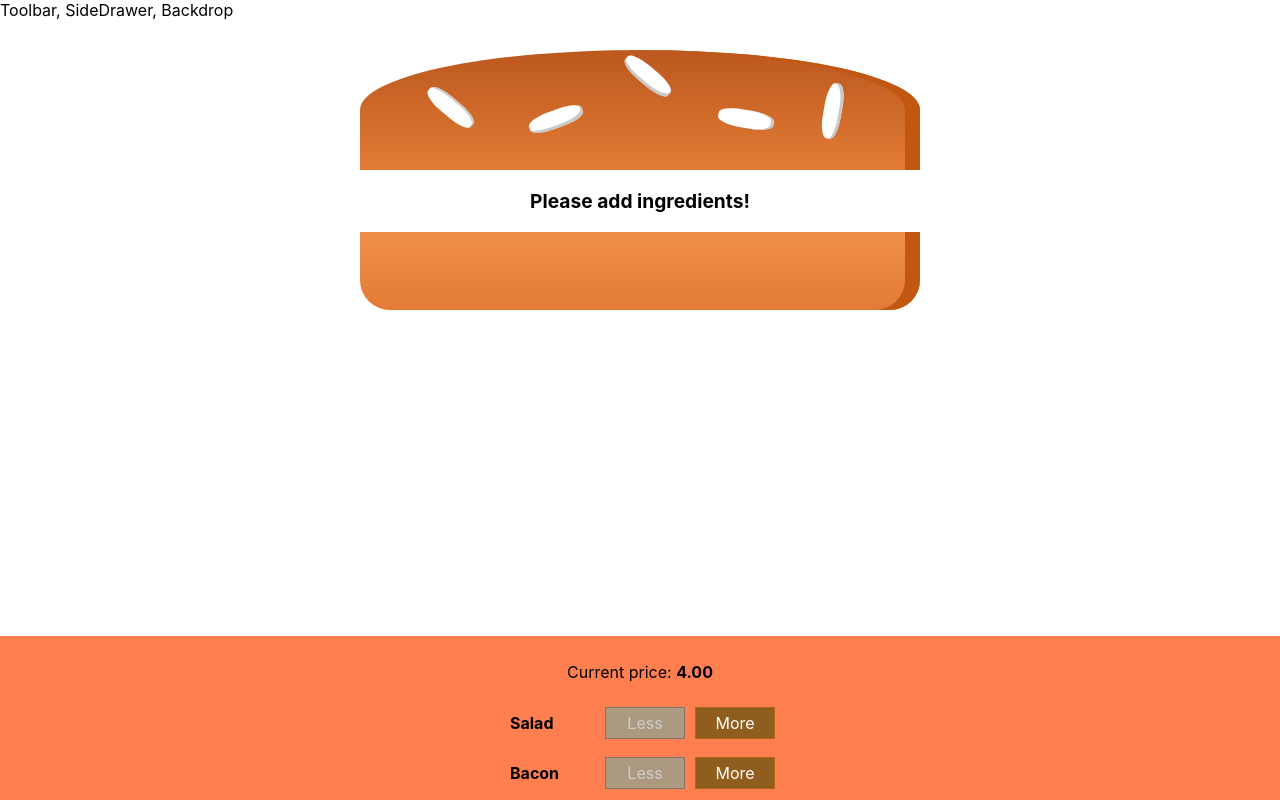
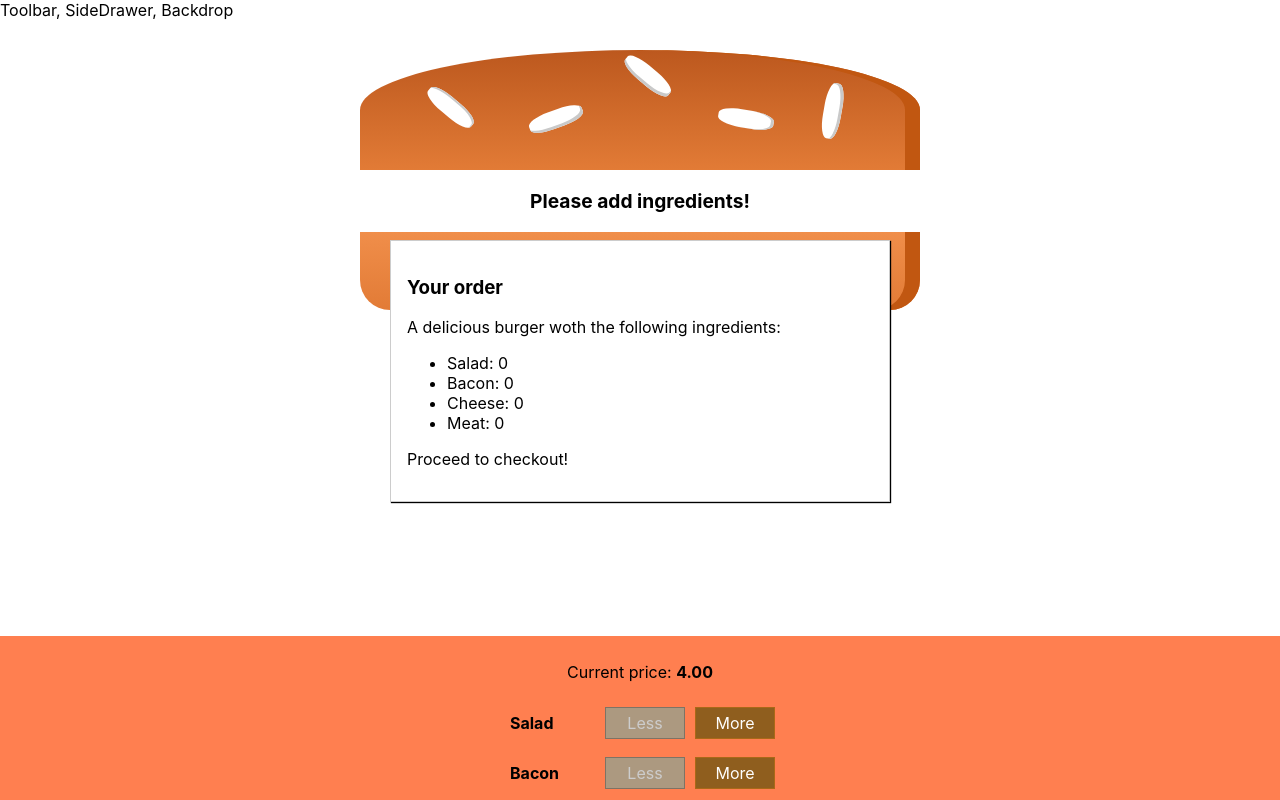
Before and after one commit to perhegg/Burger, a React (Create React App) app: page / in a window 1280 px wide. Shown: the top 800 px of the page. Built offline with nearby package versions, Linux system fonts and the light colour scheme.

Commit message:
Add modal with order summary

```diff
--- /dev/null
+++ b/src/components/Burger/OrderSummary/OrderSummary.js
@@ -0,0 +1,23 @@
+import React from 'react'
+
+const orderSummary = (props) => {
+    const ingredientsSummary = Object.keys(props.ingredients)
+        .map(igKey => {
+        return <li key={igKey}>
+                    <span style={{textTransform: 'capitalize'}}>{igKey}</span>: {props.ingredients[igKey]}
+                </li>
+        })
+
+    return (
+        <>
+            <h3>Your order</h3>
+            <p>A delicious burger woth the following ingredients:</p>
+            <ul>
+                {ingredientsSummary}
+            </ul>
+            <p>Proceed to checkout!</p>
+        </>
+    )
+}
+
+export default orderSummary
--- /dev/null
+++ b/src/components/UI/Modal/Modal.js
@@ -0,0 +1,12 @@
+import React from 'react'
+import classes from './Modal.module.css'
+
+const modal = (props) => {
+    return (
+        <div className={classes.Modal}>
+            {props.children}
+        </div>
+    )
+}
+
+export default modal
--- /dev/null
+++ b/src/components/UI/Modal/Modal.module.css
@@ -0,0 +1,20 @@
+.Modal {
+    position: fixed;
+    z-index: 500;
+    background-color: white;
+    width: 70%;
+    border: 1px solid #ccc;
+    box-shadow: 1px 1px 1px black;
+    padding: 16px;
+    left: 15%;
+    top: 30%;
+    box-sizing: border-box;
+    transition: all 0.3s ease-out;
+}
+
+@media (min-width: 600px) {
+    .Modal {
+        width: 500px;
+        left: calc(50% - 250px);
+    }
+}
--- a/src/containers/BurgerBuilder.js
+++ b/src/containers/BurgerBuilder.js
@@ -1,6 +1,8 @@
 import React, { Component } from 'react';
 import Burger from '../components/Burger/Burger';
 import BuildControls from '../components/Burger/BuildControls/BuildControls'
+import Modal from '../components/UI/Modal/Modal'
+import OrderSummary from '../components/Burger/OrderSummary/OrderSummary'
 
 const INGREDIENT_PRICES = {
     salad: 0.5,
@@ -68,6 +70,9 @@
         }
         return (
             <>
+                <Modal>
+                    <OrderSummary ingredients={this.state.ingredients} />
+                </Modal>
                 <Burger ingredients={this.state.ingredients} />
                 <BuildControls
                     ingAdded={this.addIngredientHandler}
```
Also changed, not shown: src/components/UI/Backdrop/Backdrop.js (added), 1 other file (tests, documents, lock files or other folders).
